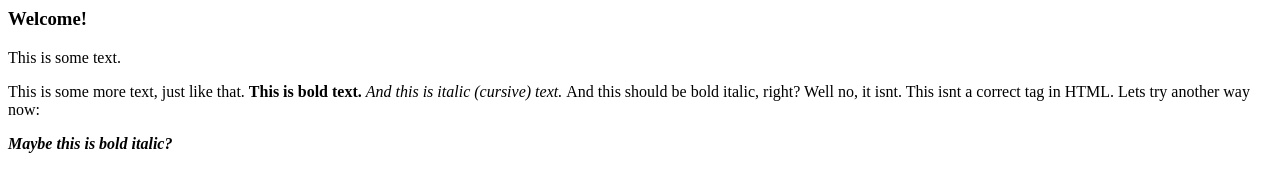
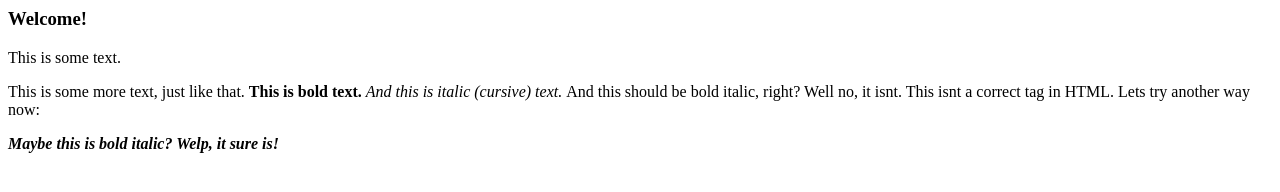
Before and after one commit to Adtsd24/Adtsd24.github.io, a plain HTML site: page just-an-example.html in a window 1280 px wide. Drawn offline with Linux system fonts and the light colour scheme.

Commit message:
Update just-an-example.html

```diff
--- a/just-an-example.html
+++ b/just-an-example.html
@@ -9,7 +9,7 @@
     <b> This is bold text. </b>
     <i> And this is italic (cursive) text. </i>
     <bi> And this should be bold italic, right? Well no, it isnt. This isnt a correct tag in HTML. Lets try another way now: </bi>
-    <p> <b> <i> Maybe this is bold italic? </i> </b> </p>
+    <p> <b> <i> Maybe this is bold italic? Welp, it sure is! </i> </b> </p>
   </body>
 
 </html>
```
